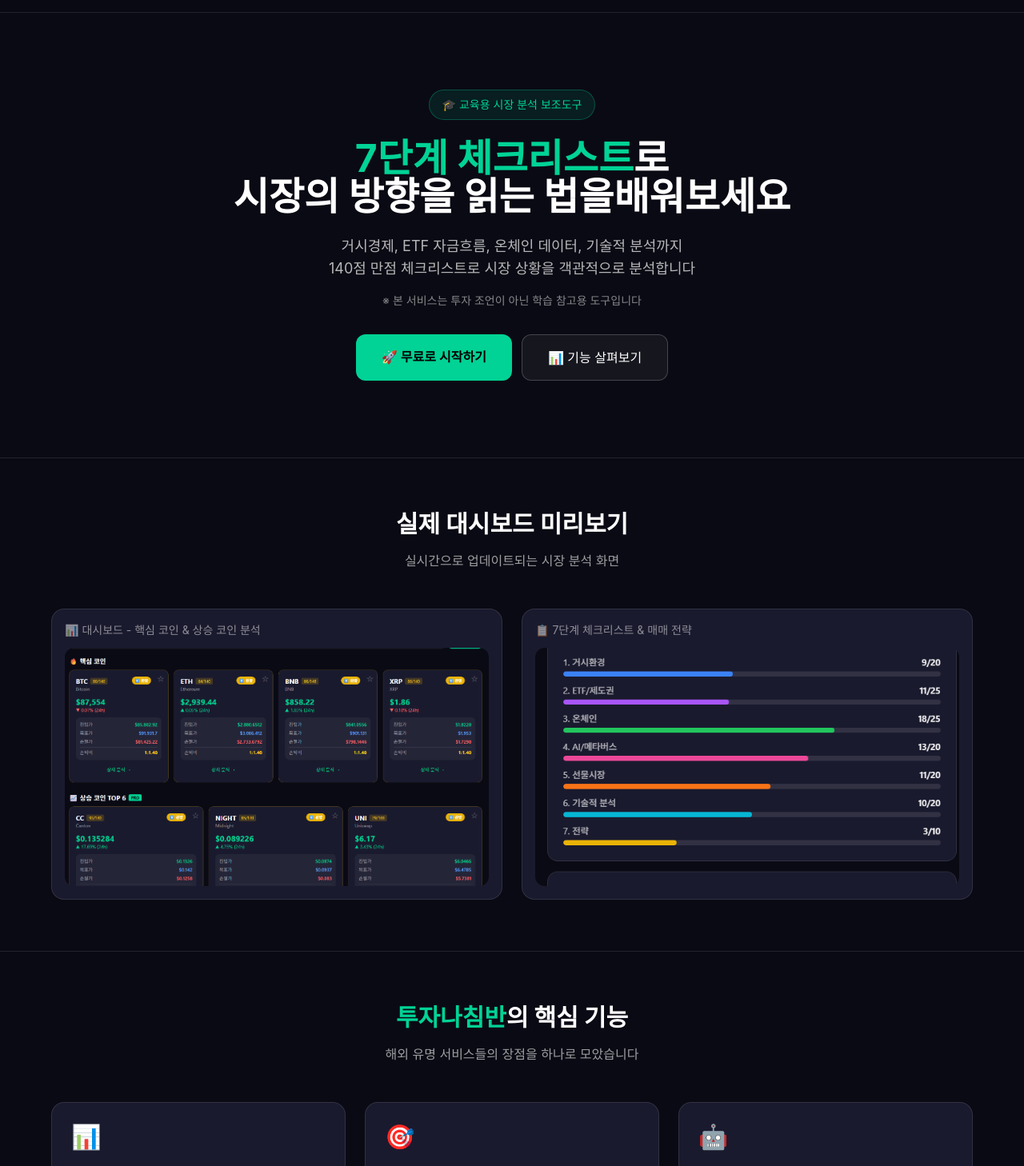
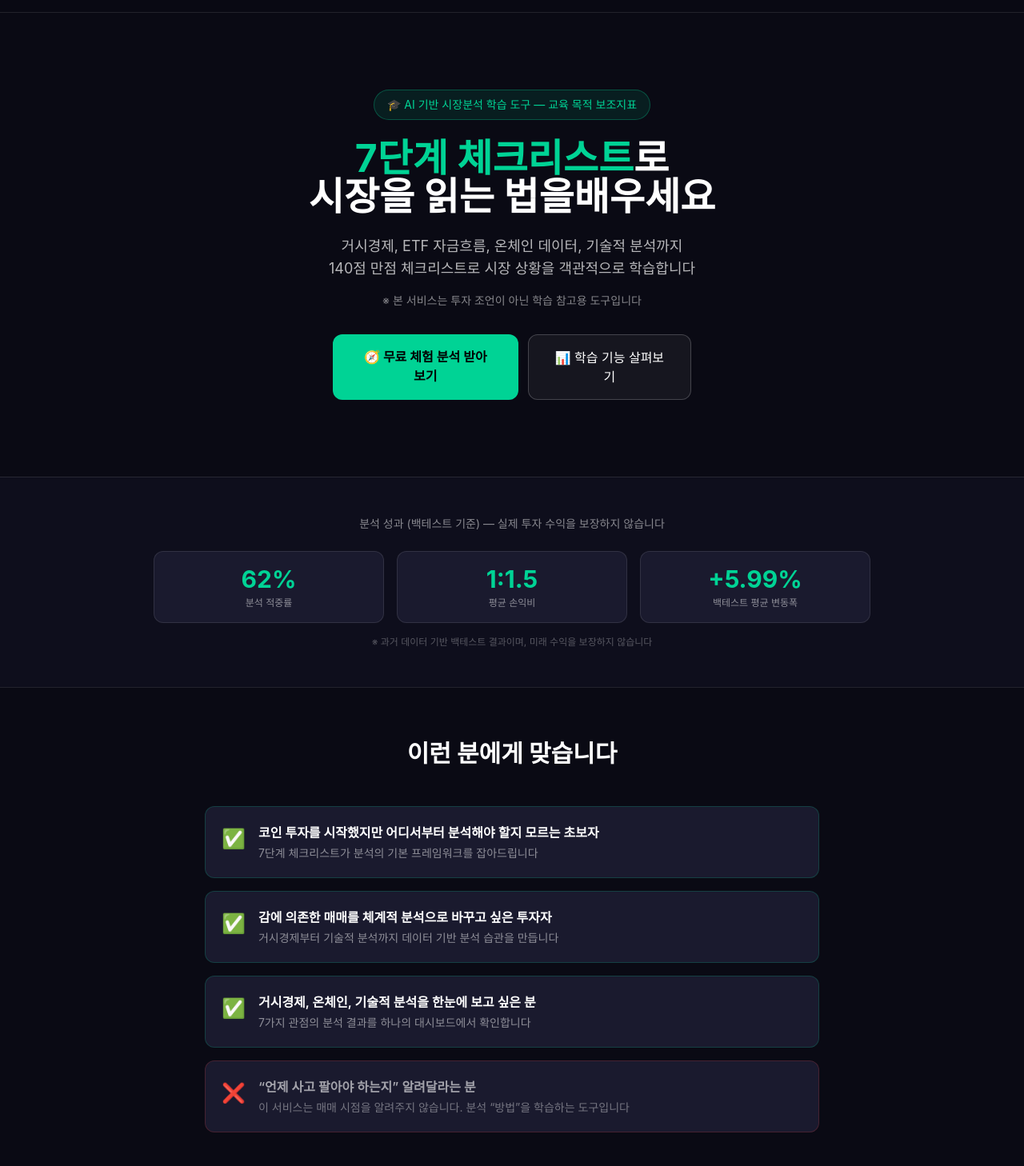
Before and after one commit to mananim0628-source/crypto-dashboard-pro, a Next.js app: page / in a window 1280 px wide. Shown: the part 92-1550 px from the top of the page at 80% size. Built offline with nearby package versions, Linux system fonts and the light colour scheme.

Commit message:
Update page.tsx

```diff
--- a/src/app/page.tsx
+++ b/src/app/page.tsx
@@ -10,20 +10,24 @@ export default function Home() {
 
   const faqs = [
     {
-      q: "투자나침반은 무엇인가요?",
-      a: "투자나침반은 암호화폐 시장을 7단계 체크리스트로 분석하는 교육용 보조도구입니다. 거시환경, ETF 자금흐름, 온체인 데이터 등을 종합하여 시장 상황을 점수화합니다. 투자 조언이 아닌, 학습과 참고를 위한 도구입니다."
+      q: "투자나침반은 리딩방인가요?",
+      a: "아닙니다. 투자나침반은 시장 분석 방법론을 학습할 수 있는 교육 도구입니다. 매수/매도 시점을 알려주지 않으며, AI 기반 분석 데이터와 그 근거를 제공하여 사용자가 스스로 판단력을 기를 수 있도록 돕습니다."
     },
     {
-      q: "투자 추천 서비스인가요?",
-      a: "아니요. 투자나침반은 투자 조언, 추천, 권유 서비스가 아닙니다. 시장 데이터를 분석하여 교육 목적의 정보를 제공하는 보조도구이며, 모든 투자 결정은 이용자 본인의 판단과 책임 하에 이루어져야 합니다."
+      q: "점수가 높으면 사도 된다는 뜻인가요?",
+      a: "점수는 현재 시장 상태를 7가지 관점에서 종합 평가한 '학습 참고 지표'입니다. 높은 점수가 매수 시점을 의미하지 않습니다. 점수의 근거를 학습하고, 본인만의 판단 기준을 만들어가는 것이 이 서비스의 목적입니다."
+    },
+    {
+      q: "수익을 보장하나요?",
+      a: "어떤 분석 도구도 수익을 보장할 수 없습니다. 투자나침반은 체계적인 분석 방법론을 학습하는 도구이며, 실제 투자 판단과 결과에 대한 책임은 이용자 본인에게 있습니다."
     },
     {
       q: "7단계 체크리스트는 어떻게 구성되나요?",
-      a: "1.거시환경(20점) 2.ETF/제도권(25점) 3.온체인(25점) 4.AI/메타버스(20점) 5.선물시장(20점) 6.기술적분석(20점) 7.전략(10점)으로 총 140점 만점입니다. 각 항목은 실시간 데이터를 기반으로 자동 계산됩니다."
+      a: "1.거시환경(20점) 2.ETF/제도권(25점) 3.온체인(25점) 4.AI/메타버스(20점) 5.선물시장(20점) 6.기술적분석(20점) 7.전략(10점)으로 총 140점 만점입니다. 각 항목은 실시간 데이터를 기반으로 자동 계산되며, 점수의 근거를 학습할 수 있습니다."
     },
     {
       q: "무료로 이용할 수 있나요?",
-      a: "네, 무료 회원도 핵심 코인 4개의 기본 점수와 시그널을 확인할 수 있습니다. PRO 회원은 7단계 상세 분석, 분석 기준가/상단 저항/하단 지지, AI 코멘트, 무제한 검색 등 모든 기능을 이용할 수 있습니다."
+      a: "네, 무료 회원도 핵심 코인 4개의 기본 점수를 확인할 수 있습니다. PRO 회원은 7단계 상세 분석 리포트, AI 분석 근거 학습노트, 분석 기준가/저항/지지 학습 등 모든 기능을 이용할 수 있습니다."
     },
     {
       q: "환불이 가능한가요?",
@@ -31,7 +35,7 @@ export default function Home() {
     },
     {
       q: "트레이딩뷰 지표도 제공하나요?",
-      a: "네, 트레이딩뷰 커스텀 지표는 별도 상품으로 출시 예정입니다. 웹 대시보드와 함께 사용하면 더욱 효과적인 시장 분석이 가능합니다."
+      a: "네, 트레이딩뷰 커스텀 지표는 VIP 회원에게 포함되며, 별도 상품으로도 출시 예정입니다. 웹 대시보드와 함께 사용하면 더욱 효과적인 시장 분석 학습이 가능합니다."
     }
   ]
 
@@ -84,18 +88,18 @@ export default function Home() {
       <section className="py-16 sm:py-24 px-4">
         <div className="max-w-4xl mx-auto text-center">
           <div className="inline-block px-4 py-2 bg-[#00d395]/10 border border-[#00d395]/30 rounded-full text-[#00d395] text-sm mb-6">
-            🎓 교육용 시장 분석 보조도구
+            🎓 AI 기반 시장분석 학습 도구 — 교육 목적 보조지표
           </div>
 
           <h1 className="text-3xl sm:text-4xl md:text-5xl font-bold mb-6 leading-tight">
             <span className="text-[#00d395]">7단계 체크리스트</span>로<br/>
-            시장의 방향을 읽는 법을<br className="sm:hidden"/>
-            배워보세요
+            시장을 읽는 법을<br className="sm:hidden"/>
+            배우세요
           </h1>
 
           <p className="text-base sm:text-lg text-white/70 mb-4 leading-relaxed px-2">
             거시경제, ETF 자금흐름, 온체인 데이터, 기술적 분석까지<br className="hidden sm:block"/>
-            140점 만점 체크리스트로 시장 상황을 객관적으로 분석합니다
+            140점 만점 체크리스트로 시장 상황을 객관적으로 학습합니다
           </p>
 
           <p className="text-sm text-white/50 mb-8">
@@ -104,11 +108,70 @@ export default function Home() {
 
           <div className="flex flex-col sm:flex-row gap-3 justify-center max-w-md mx-auto">
             <Link href="/signup" className="w-full sm:w-auto px-8 py-4 bg-[#00d395] text-black rounded-xl font-semibold hover:bg-[#00d395]/90 transition text-base">
-              🚀 무료로 시작하기
+              🧭 무료 체험 분석 받아보기
             </Link>
             <Link href="#features" className="w-full sm:w-auto px-8 py-4 bg-white/5 border border-white/20 rounded-xl hover:bg-white/10 transition text-base">
-              📊 기능 살펴보기
+              📊 학습 기능 살펴보기
             </Link>
+          </div>
+        </div>
+      </section>
+
+      {/* 분석 성과 (백테스트 기준) */}
+      <section className="py-12 px-4 border-t border-white/10 bg-[#1a1a2e]/30">
+        <div className="max-w-4xl mx-auto">
+          <p className="text-center text-white/50 text-sm mb-6">분석 성과 (백테스트 기준) — 실제 투자 수익을 보장하지 않습니다</p>
+          <div className="grid grid-cols-3 gap-4 text-center">
+            <div className="bg-[#1a1a2e] rounded-xl p-4 border border-white/10">
+              <p className="text-2xl sm:text-3xl font-bold text-[#00d395]">62%</p>
+              <p className="text-xs text-white/50 mt-1">분석 적중률</p>
+            </div>
+            <div className="bg-[#1a1a2e] rounded-xl p-4 border border-white/10">
+              <p className="text-2xl sm:text-3xl font-bold text-[#00d395]">1:1.5</p>
+              <p className="text-xs text-white/50 mt-1">평균 손익비</p>
+            </div>
+            <div className="bg-[#1a1a2e] rounded-xl p-4 border border-white/10">
+              <p className="text-2xl sm:text-3xl font-bold text-[#00d395]">+5.99%</p>
+              <p className="text-xs text-white/50 mt-1">백테스트 평균 변동폭</p>
+            </div>
+          </div>
+          <p className="text-center text-white/30 text-xs mt-4">※ 과거 데이터 기반 백테스트 결과이며, 미래 수익을 보장하지 않습니다</p>
+        </div>
+      </section>
+
+      {/* 이런 분에게 맞습니다 */}
+      <section className="py-16 px-4 border-t border-white/10">
+        <div className="max-w-3xl mx-auto">
+          <h2 className="text-2xl sm:text-3xl font-bold text-center mb-12">이런 분에게 맞습니다</h2>
+          <div className="space-y-4">
+            <div className="bg-[#1a1a2e] rounded-xl p-5 border border-[#00d395]/20 flex items-start gap-4">
+              <span className="text-2xl mt-1">✅</span>
+              <div>
+                <p className="font-semibold mb-1">코인 투자를 시작했지만 어디서부터 분석해야 할지 모르는 초보자</p>
+                <p className="text-sm text-white/50">7단계 체크리스트가 분석의 기본 프레임워크를 잡아드립니다</p>
+              </div>
+            </div>
+            <div className="bg-[#1a1a2e] rounded-xl p-5 border border-[#00d395]/20 flex items-start gap-4">
+              <span className="text-2xl mt-1">✅</span>
+              <div>
+                <p className="font-semibold mb-1">감에 의존한 매매를 체계적 분석으로 바꾸고 싶은 투자자</p>
+                <p className="text-sm text-white/50">거시경제부터 기술적 분석까지 데이터 기반 분석 습관을 만듭니다</p>
+              </div>
+            </div>
+            <div className="bg-[#1a1a2e] rounded-xl p-5 border border-[#00d395]/20 flex items-start gap-4">
+              <span className="text-2xl mt-1">✅</span>
+              <div>
+                <p className="font-semibold mb-1">거시경제, 온체인, 기술적 분석을 한눈에 보고 싶은 분</p>
+                <p className="text-sm text-white/50">7가지 관점의 분석 결과를 하나의 대시보드에서 확인합니다</p>
+              </div>
+            </div>
+            <div className="bg-[#1a1a2e] rounded-xl p-5 border border-red-500/20 flex items-start gap-4">
+              <span className="text-2xl mt-1">❌</span>
+              <div>
+                <p className="font-semibold mb-1 text-white/60">&ldquo;언제 사고 팔아야 하는지&rdquo; 알려달라는 분</p>
+                <p className="text-sm text-white/40">이 서비스는 매매 시점을 알려주지 않습니다. 분석 &ldquo;방법&rdquo;을 학습하는 도구입니다</p>
+              </div>
+            </div>
           </div>
         </div>
       </section>
@@ -142,7 +205,7 @@ export default function Home() {
 
             {/* 7단계 체크리스트 */}
             <div className="bg-[#1a1a2e] rounded-2xl p-4 border border-white/10">
-              <p className="text-sm text-white/50 mb-3">📋 7단계 체크리스트 & 매매 전략</p>
+              <p className="text-sm text-white/50 mb-3">📋 7단계 체크리스트 & 분석 학습 리포트</p>
               <div className="bg-[#0a0a14] rounded-xl overflow-hidden aspect-video flex items-center justify-center">
                 <img
                   src="/screenshots/checklist.png"
@@ -309,7 +372,7 @@ export default function Home() {
               <p className="text-3xl font-bold mb-4">₩0</p>
               <ul className="text-sm text-white/60 space-y-2 text-left">
                 <li>✓ 핵심 코인 4개 기본 점수</li>
-                <li>✓ 시그널 확인 (긍정/중립/부정)</li>
+                <li>✓ 시장 상태 확인 (긍정/중립/부정)</li>
                 <li>✓ 즐겨찾기 3개</li>
                 <li className="text-white/30">✗ 7단계 상세 분석</li>
                 <li className="text-white/30">✗ 분석 기준가/상단 저항/하단 지지</li>
@@ -326,9 +389,10 @@ export default function Home() {
               <p className="text-3xl font-bold mb-4">₩49,000<span className="text-sm font-normal">/월</span></p>
               <ul className="text-sm text-white/80 space-y-2 text-left">
                 <li>✓ 모든 무료 기능</li>
-                <li>✓ <strong>7단계 상세 분석</strong></li>
-                <li>✓ <strong>분석 기준가/상단 저항/하단 지지</strong></li>
-                <li>✓ <strong>AI 분석 코멘트</strong></li>
+                <li>✓ <strong>7단계 상세 분석 리포트</strong></li>
+                <li>✓ <strong>AI 분석 근거 학습노트</strong></li>
+                <li>✓ <strong>분석 기준가/저항/지지 학습</strong></li>
+                <li>✓ 일일 시장분석 텔레그램</li>
                 <li>✓ 무제한 코인 검색</li>
                 <li>✓ 상승 코인 TOP 6</li>
               </ul>
@@ -343,9 +407,10 @@ export default function Home() {
               <p className="text-3xl font-bold mb-4">₩149,000<span className="text-sm font-normal">/월</span></p>
               <ul className="text-sm text-white/60 space-y-2 text-left">
                 <li>✓ PRO 모든 기능</li>
-                <li>✓ <strong className="text-white">텔레그램 알림</strong></li>
-                <li>✓ <strong className="text-white">VIP 전용 채팅방</strong></li>
-                <li>✓ <strong className="text-white">1:1 상담</strong></li>
+                <li>✓ <strong className="text-white">1:1 분석 질문 응대</strong></li>
+                <li>✓ <strong className="text-white">주간 심화 분석 리포트</strong></li>
+                <li>✓ <strong className="text-white">커스텀 코인 분석 요청</strong></li>
+                <li>✓ <strong className="text-white">트레이딩뷰 지표 포함</strong></li>
                 <li>✓ 우선 고객 지원</li>
               </ul>
               <Link href="/signup" className="block mt-6 py-2 border border-white/20 rounded-lg hover:bg-white/10 transition text-sm">
@@ -392,16 +457,16 @@ export default function Home() {
       <section className="py-16 px-4 border-t border-white/10 bg-gradient-to-b from-transparent to-[#00d395]/5">
         <div className="max-w-2xl mx-auto text-center">
           <h2 className="text-2xl sm:text-3xl font-bold mb-4">
-            지금 바로 시작하세요
+            체계적인 시장 분석,<br className="sm:hidden"/> 지금 시작하세요
           </h2>
           <p className="text-white/60 mb-8">
-            무료로 가입하고 시장 분석 도구를 체험해보세요
+            무료로 가입하고 7단계 체크리스트 분석을 체험해보세요
           </p>
           <Link href="/signup" className="inline-block px-8 py-4 bg-[#00d395] text-black rounded-xl font-semibold hover:bg-[#00d395]/90 transition text-lg">
-            🧭 무료로 시작하기
+            🧭 무료 체험 분석 받아보기
           </Link>
           <p className="text-white/40 text-sm mt-4">
-            가입 후 즉시 무료 기능 이용 가능
+            가입 후 즉시 핵심 코인 4개 분석 확인 가능
           </p>
         </div>
       </section>
```
